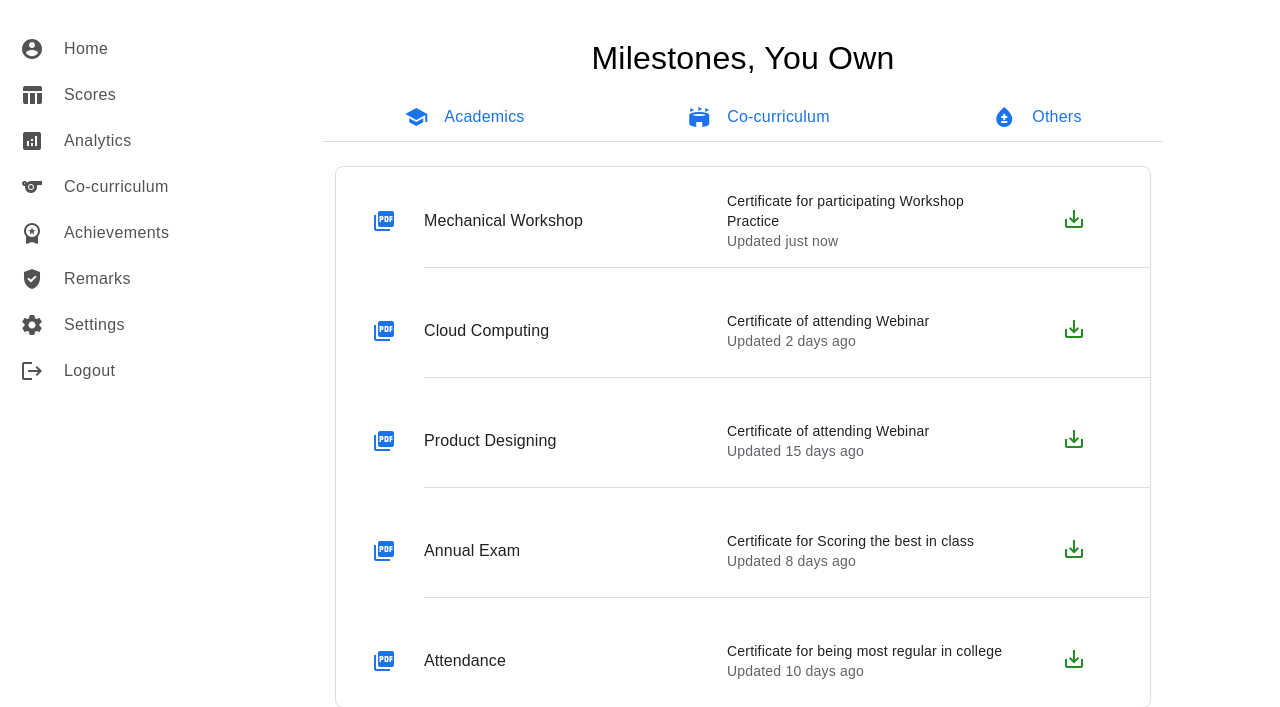
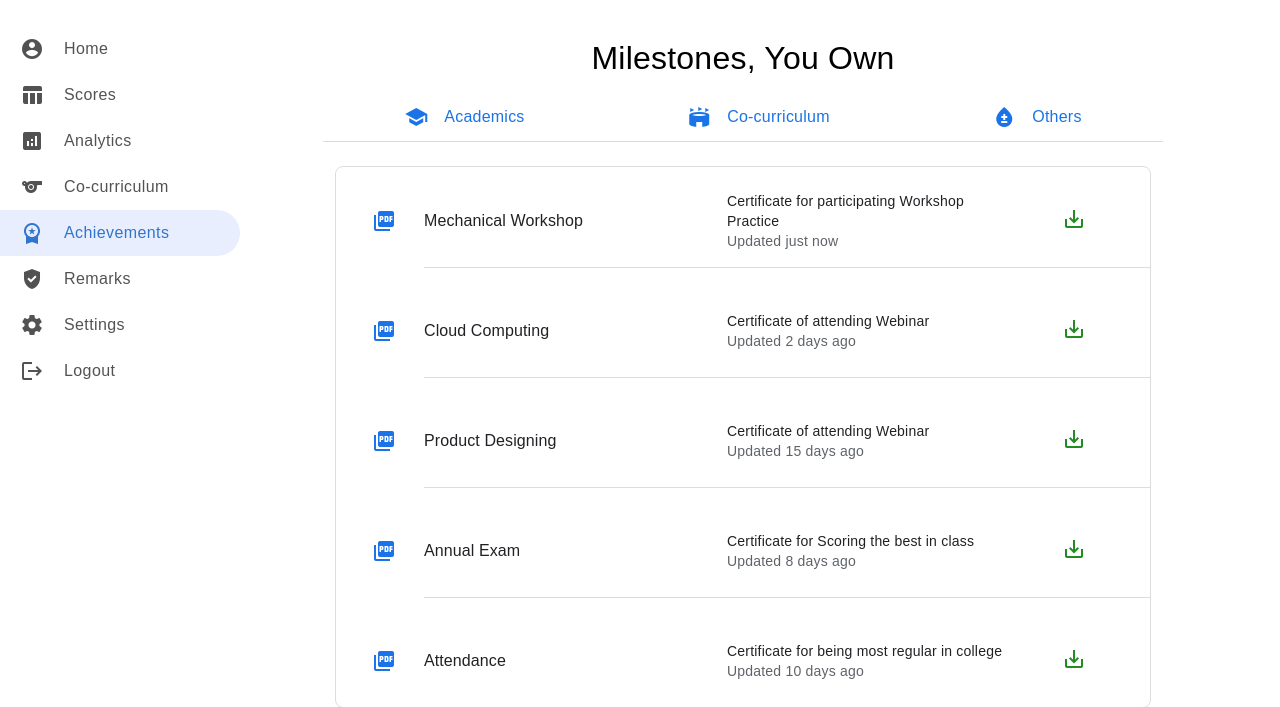
Before and after one commit to Jay9874/student_monitoring, a Django app: page /achievements/academics in a window 1280 px wide. Shown: the part 64-771 px from the top of the page. Run offline with Django 4.2, Linux system fonts and the light colour scheme; a user stored in the database is signed in; some libraries are stand-ins or nearby versions; some web fonts are replaced.

Commit message:
I slightly changed in studentsite style to highlight active link in sidebar.

```diff
--- a/studentsite/static/studentsite/style.css
+++ b/studentsite/static/studentsite/style.css
@@ -323,7 +323,7 @@ header{
     color: rgba(0, 0, 0, 0.678);
 }
 
-.sidebar_link:hover:not(.active){
+.sidebar_link:hover{
     background-color:rgba(174, 176, 177, 0.212);
 }
 
@@ -349,7 +349,22 @@ header{
     /* background-color: rgba(255, 255, 255, 0.555); */
 }
 
-.sidebar_link:active {
+.active {
+    display: flex;
+    padding-left: 20px;
+    height: 100%;
+    width: 100%;
+    text-align: left;
+    align-items: center;
+    border-top-right-radius: 23px;
+    border-bottom-right-radius: 23px;
+    outline: none;
+    border: none;
+    cursor: pointer;
+    background-color: transparent;
+    overflow: hidden;
+    text-decoration: none;
+    font-weight: bolder;
     color: rgb(49, 117, 206);
     background-color: rgba(155, 179, 245, 0.226);
 }
@@ -663,30 +678,6 @@ td, th {
     width: calc(100% + 24px);
     padding-bottom: 20px;
 }
-
-
-
-
-
-
-
-
-
-
-
-
-
-
-
-
-
-
-
-
-
-
-
-
 
 /* css for the score section ends here */
 /* css for the experiment tables start her */
--- a/studentsite/templates/studentsite/layout.html
+++ b/studentsite/templates/studentsite/layout.html
@@ -1,6 +1,11 @@
 {% load static %}
 {% load active_link_tags %}
-
+{% url 'studentsite:student_home' as url %}
+{% url 'studentsite:scores' as url1%}
+{% url 'studentsite:analytics' as url2%}
+{% url 'studentsite:cocurriculum' as url3%}
+{% url 'achievements:academics' as url4%}
+{% url 'studentsite:remark' as url5%}
 
 <!DOCTYPE html>
 <html lang="en">
@@ -85,37 +90,36 @@
     <div class="sidebar">
         <div class="nav_list">
             <ul class="sidebar_list-menu">
-                <li class="sidebar_list-items list_item-home {% active_link 'studentsite:student_home' 'active' %} ">
-                    <a class="sidebar_link" href="{% url 'studentsite:student_home' %}">
+                <li class="sidebar_list-items list_item-home">
+                    <a href="{{ url }}"{% if request.path == url %} class="active"{% endif %} class="sidebar_link" >
                         <i class="material-icons">account_circle</i>
                         <span class="link">Home</span>
                     </a>
                 </li>
                 <li
-                    class="sidebar_list-items list_item-scores {% active_link 'studentsite:scores' 'active' %} ">
-                    <a class="sidebar_link" href="{% url 'studentsite:scores' %}">
+                    class="sidebar_list-items list_item-scores">
+                    <a href="{{ url1 }}"{% if request.path == url1 %} class="active"{% endif %} class="sidebar_link">
                         <i class="material-icons">table_chart</i>
                         <!-- <i class='bx bx-book-open'></i> -->
                         <span class="link">Scores</span>
                     </a>
                 </li>
                 <li class="sidebar_list-items list_item-analytics">
-                    <a class="sidebar_link" href="{% url 'studentsite:analytics' %}">
+                    <a href="{{ url2 }}"{% if request.path == url2 %} class="active"{% endif %} class="sidebar_link">
                         <i class="material-icons">analytics</i>
                         <!-- <i class='bx bxs-bar-chart-alt-2'></i> -->
                         <span class="link">Analytics</span>
                     </a>
                 </li>
                 <li class="sidebar_list-items list_item-curriculum">
-                    <a class="sidebar_link" href="{% url 'studentsite:cocurriculum' %}">
+                    <a href="{{ url3 }}"{% if request.path == url3 %} class="active"{% endif %} class="sidebar_link">
                         <i class="material-icons">sports</i>
                         <!-- <i class='bx bx-run'></i> -->
                         <span class="link">Co-curriculum</span>
                     </a>
                 </li>
                 <li class="sidebar_list-items list_item-achievement">
-
-                    <a class="sidebar_link" href="{% url 'achievements:academics' %}">
+                    <a href="{{ url4 }}"{% if request.path == url4 %} class="active"{% endif %} class="sidebar_link">
                         <i class="material-icons">workspace_premium</i>
                         <!-- <i class='bx bx-medal'></i> -->
                         <span class="link">Achievements</span>
@@ -123,8 +127,7 @@
 
                 </li>
                 <li class="sidebar_list-items list_item-remarks">
-
-                    <a class="sidebar_link" href="{% url 'studentsite:remark' %}">
+                    <a href="{{ url5 }}"{% if request.path == url5 %} class="active"{% endif %} class="sidebar_link">
                         <i class="material-icons">gpp_good</i>
                         <!-- <i class='bx bx-notepad'></i> -->
                         <span class="link">Remarks</span>
@@ -132,7 +135,6 @@
 
                 </li>
                 <li class="sidebar_list-items list_item-setting">
-
                     <a class="sidebar_link" href="#">
                         <i class="material-icons">settings</i>
                         <!-- <i class='bx bxs-cog'></i> -->
```
Also changed, not shown: db.sqlite3, jay_new.jpeg (added), studentsite/static/studentsite/jay_new.jpeg (added), studentsite/static/studentsite/md_sir.png (added).
